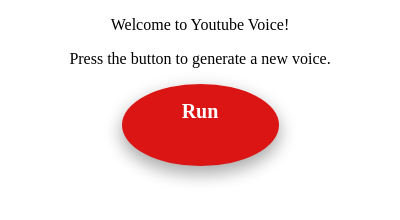
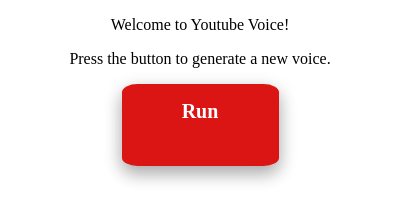
Before and after one commit to ucsb-cs148-f21/project-t04-youtubevoice, a browser extension: page popup.html in a window 400 px wide. Drawn offline with Linux system fonts and the light colour scheme.

Commit message:
Update popup.html

```diff
--- a/popup.html
+++ b/popup.html
@@ -11,7 +11,7 @@
   .button {
   background-color: #db1414;
   border: none;
-  border-radius: 50%;
+  border-radius: 10%;
   width: 125px;
   height: 50px;
   padding: 16px;
@@ -38,6 +38,7 @@
     <p>Press the button to generate a new voice.</p>
       <div class="center">
         <div class="button">Run</div>
+          <a onclick="document.getElementById('forminput').submit();"></a>
     </div>
     <!-- <script src="background.js"></script> -->
   </body>
```
